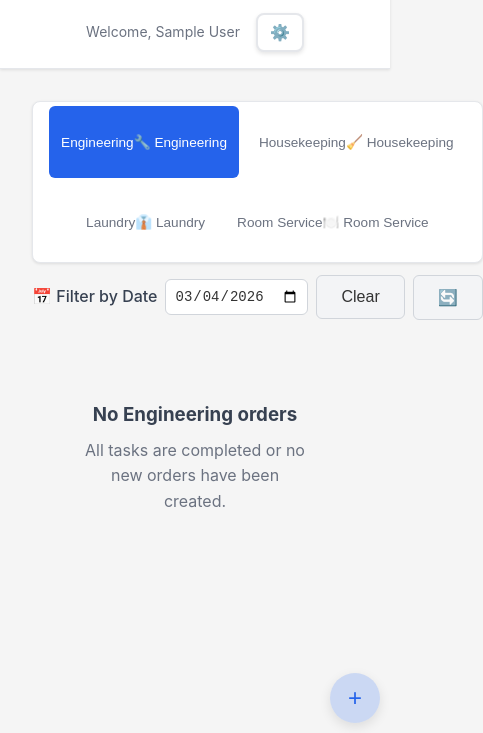
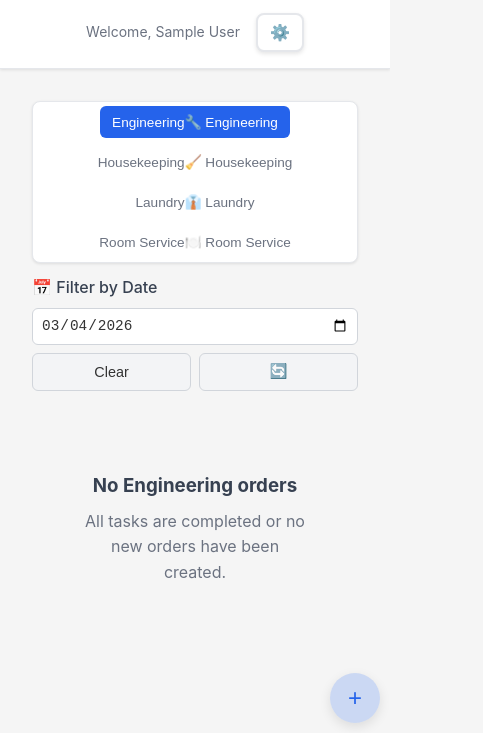
Before and after one commit to Heratics/roomaidBeta, a website: page public/index.html in a window 390 px wide. Shown: the part 111-844 px from the top of the page, 483 px wide, since content can reach past the window. Drawn offline with Linux system fonts and the light colour scheme; no server answers; sample sign-in values are in the browser's storage.

Commit message:
fixed mobile @media

```diff
--- a/public/styles.css
+++ b/public/styles.css
@@ -1107,6 +1107,10 @@ body {
         gap: 0.75rem;
     }
 
+    .filter-controls {
+        width: 100%;
+    }
+
     /* Make tab buttons wrap and shrink on mobile */
     .tab-buttons {
         flex-wrap: wrap;
@@ -1126,10 +1130,29 @@ body {
     /* Make date filter full width on mobile */
     .date-filter {
         width: 100%;
-    }
-
-    .date-filter input {
+        display: grid;
+        grid-template-columns: 1fr 1fr;
+        gap: 0.5rem;
+        align-items: center;
+    }
+
+    .date-filter label {
+        grid-column: 1 / -1;
+        text-align: left;
+    }
+
+    .date-filter input[type="date"] {
+        grid-column: 1 / -1;
         width: 100%;
+        min-width: 0;
+        font-size: 0.9rem;
+    }
+
+    .date-filter #clearDateFilter,
+    .date-filter #refreshOrdersBtn {
+        width: 100%;
+        min-height: 38px;
+        padding: 0.5rem 0.75rem;
         font-size: 0.9rem;
     }
 
```
